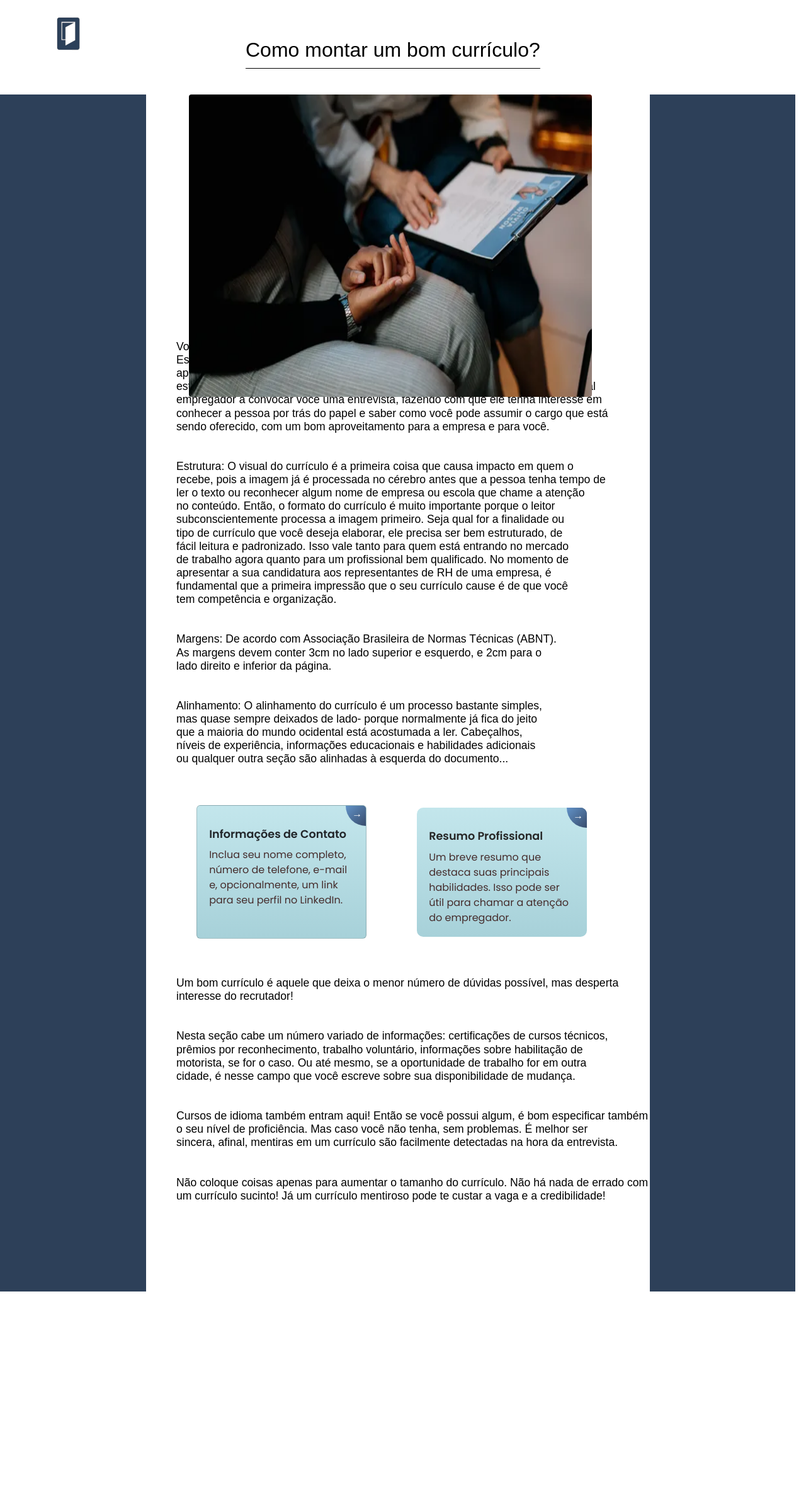
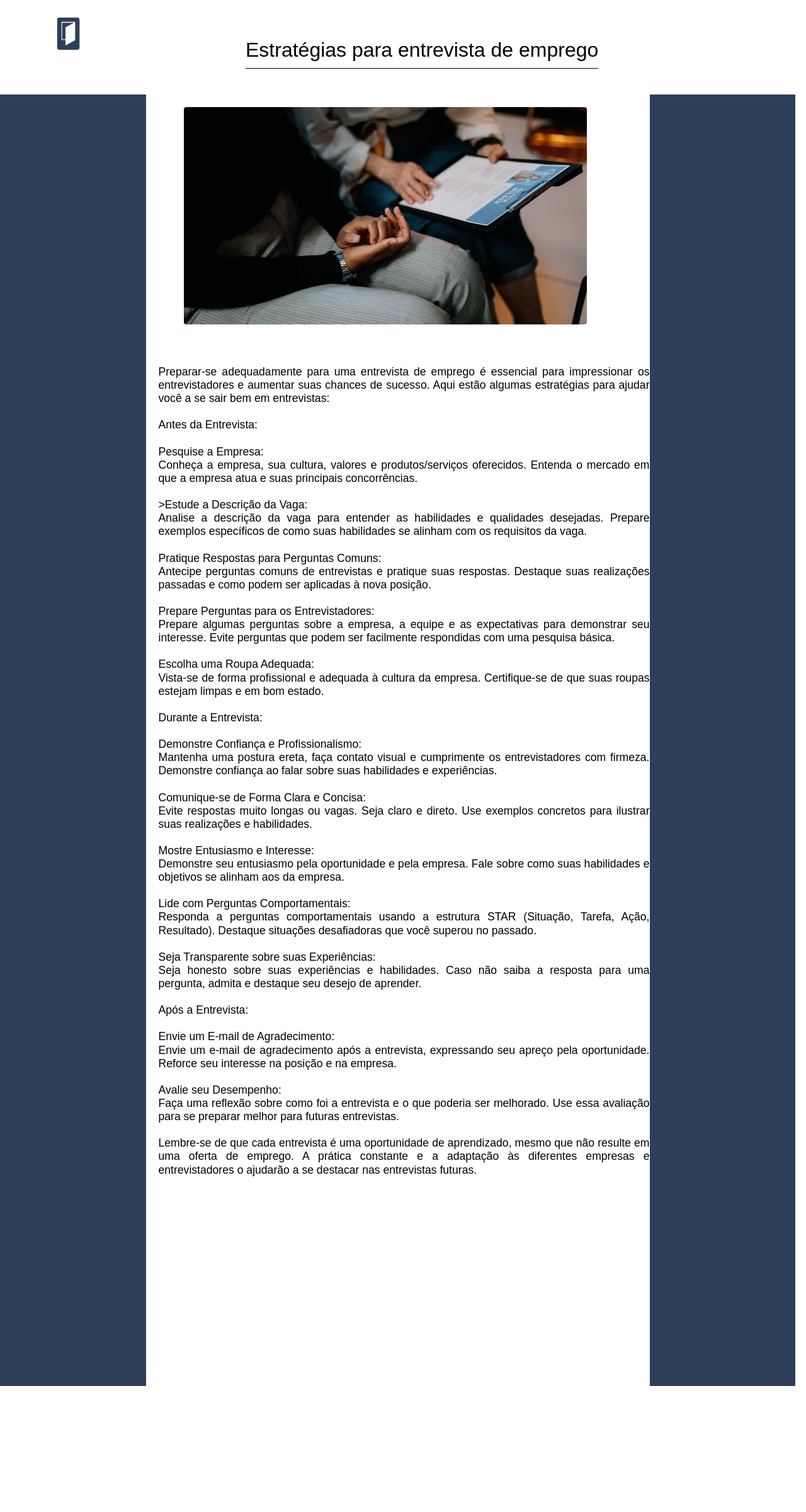
Before and after one commit to BiaMayumi/empregaki, a PHP site: page /index3.php in a window 1280 px wide. Shown: the whole page at 63% size. Before the commit the page ends 2050 px from the top, so only its background shows below. Run offline with PHP 8.4, Linux system fonts and the light colour scheme.

Commit message:
commit zinatto'

```diff
--- a/artigo/index3.php
+++ b/artigo/index3.php
@@ -14,90 +14,86 @@
 <img src="img/logo.png" alt=""  class="logo">
 
 <div class="quadrado-externo">
-        <!-- Quadrado Interno -->
-        <div class="quadrado-interno"></div>
+
+<div class="quadrado-externo">
+
+
+        <div class="quadrado-interno">
+
+            <img src="img/pexels-cottonbro-5989933.webp" alt="" class="img6">
+
+            <h3 class="texto1">
+            Preparar-se adequadamente para uma entrevista de emprego é essencial para impressionar os entrevistadores e aumentar suas chances de sucesso. Aqui estão algumas estratégias para ajudar você a se sair bem em entrevistas:<br><br>
+
+Antes da Entrevista:<br><br>
+Pesquise a Empresa:<br>
+
+Conheça a empresa, sua cultura, valores e produtos/serviços oferecidos.
+Entenda o mercado em que a empresa atua e suas principais concorrências.<br><br>
+>Estude a Descrição da Vaga:<br>
+
+Analise a descrição da vaga para entender as habilidades e qualidades desejadas.
+Prepare exemplos específicos de como suas habilidades se alinham com os requisitos da vaga.<br><br>
+Pratique Respostas para Perguntas Comuns:<br>
+
+Antecipe perguntas comuns de entrevistas e pratique suas respostas.
+Destaque suas realizações passadas e como podem ser aplicadas à nova posição.<br><br>
+Prepare Perguntas para os Entrevistadores:<br>
+
+Prepare algumas perguntas sobre a empresa, a equipe e as expectativas para demonstrar seu interesse.
+Evite perguntas que podem ser facilmente respondidas com uma pesquisa básica.<br><br>
+Escolha uma Roupa Adequada:<br>
+
+Vista-se de forma profissional e adequada à cultura da empresa.
+Certifique-se de que suas roupas estejam limpas e em bom estado.<br><br>
+Durante a Entrevista:<br><br>
+Demonstre Confiança e Profissionalismo:<br>
+
+Mantenha uma postura ereta, faça contato visual e cumprimente os entrevistadores com firmeza.
+Demonstre confiança ao falar sobre suas habilidades e experiências.<br><br>
+Comunique-se de Forma Clara e Concisa:<br>
+
+Evite respostas muito longas ou vagas. Seja claro e direto.
+Use exemplos concretos para ilustrar suas realizações e habilidades.<br><br>
+Mostre Entusiasmo e Interesse:<br>
+
+Demonstre seu entusiasmo pela oportunidade e pela empresa.
+Fale sobre como suas habilidades e objetivos se alinham aos da empresa.<br><br>
+Lide com Perguntas Comportamentais:<br>
+
+Responda a perguntas comportamentais usando a estrutura STAR (Situação, Tarefa, Ação, Resultado).
+Destaque situações desafiadoras que você superou no passado.<br><br>
+Seja Transparente sobre suas Experiências:<br>
+
+Seja honesto sobre suas experiências e habilidades.
+Caso não saiba a resposta para uma pergunta, admita e destaque seu desejo de aprender.<br><br>
+Após a Entrevista:<br><br>
+Envie um E-mail de Agradecimento:<br>
+
+Envie um e-mail de agradecimento após a entrevista, expressando seu apreço pela oportunidade.
+Reforce seu interesse na posição e na empresa.<br><br>
+Avalie seu Desempenho:<br>
+
+Faça uma reflexão sobre como foi a entrevista e o que poderia ser melhorado.
+Use essa avaliação para se preparar melhor para futuras entrevistas.<br><br>
+Lembre-se de que cada entrevista é uma oportunidade de aprendizado, mesmo que não resulte em uma oferta de emprego. A prática constante e a adaptação às diferentes empresas e entrevistadores o ajudarão a se destacar nas entrevistas futuras.
+</h3>
+
+
+
+
+
+
+
+
+
+        </div>
+    </div>
     </div>
 
-<h1 class="titulo">Como montar um bom currículo?</h1>
+<h1 class="titulo">Estratégias para entrevista de emprego</h1>
 
-<h3 class="texto1">
-    Você precisa pensar no conceito de marketing pessoal para aplicar a seu currículo.<br>
-    Essa é essência do que Você precisa pensar no conceito de marketing pessoal para <br>
-    aplicar a seu currículo. Essa é essência do que você precisa dominar,já que você <br>
-    está preparandoum seu currículo com a finalidade de atrair e convencer um potencial<br>
-    empregador a convocar você uma entrevista, fazendo com que ele tenha interesse em <br>
-    conhecer a pessoa por trás do papel e saber como você pode assumir o cargo que está<br>
-    sendo oferecido, com um bom aproveitamento para a empresa e para você. <br><br><br>
-
-    Estrutura: O visual do currículo é a primeira coisa que causa impacto em quem o <br>
-    recebe, pois a imagem já é processada no cérebro antes que a pessoa tenha tempo de<br>
-    ler o texto ou reconhecer algum nome de empresa ou escola que chame a atenção<br>
-    no conteúdo. Então, o formato do currículo é muito importante porque o leitor<br>
-    subconscientemente processa a imagem primeiro. Seja qual for a finalidade ou <br>
-    tipo de currículo que você deseja elaborar, ele precisa ser bem estruturado, de<br>
-    fácil leitura e padronizado. Isso vale tanto para quem está entrando no mercado <br>
-    de trabalho agora quanto para um profissional bem qualificado. No momento de <br>
-    apresentar a sua candidatura aos representantes de RH de uma empresa, é <br>
-    fundamental que a primeira impressão que o seu currículo cause é de que você<br>
-    tem competência e organização. <br><br><Br>
-
-    Margens: De acordo com Associação Brasileira de Normas Técnicas (ABNT).<br>
-     As margens devem conter 3cm no lado superior e esquerdo, e 2cm para o <br>
-     lado direito e inferior da página. <br><br><br>
-
-     Alinhamento: O alinhamento do currículo é um processo bastante simples,<br>
-      mas quase sempre deixados de lado- porque normalmente já fica do jeito <br>
-      que a maioria do mundo ocidental está acostumada a ler. Cabeçalhos,<br>
-       níveis de experiência, informações educacionais e habilidades adicionais<br>
-       ou qualquer outra seção são alinhadas à esquerda do documento...
 
 
 
 </h3>
-
-
-</h3>
-
-
-
-<div class="card">
-      <p class="card-title">Informações de Contato</p>
-      <p class="small-desc">
-      Inclua seu nome completo, número de telefone, e-mail e, opcionalmente, um link para seu perfil no LinkedIn.
-      </p>
-      <div class="go-corner">
-        <div class="go-arrow">→</div>
-      </div>
-    </div>
-
-
-    <img src="img/pexels-cottonbro-5989933.webp" alt=""  class="img6">
-
-
-    <div class="card2">
-      <p class="card-title2">Resumo Profissional</p>
-      <p class="small-desc2">
-      Um breve resumo que destaca suas principais habilidades. Isso pode ser útil para chamar a atenção do empregador.      </p>
-      <div class="go-corner2">
-        <div class="go-arrow2">→</div>
-      </div>
-    </div>
-
-
-    <h3 class="texto2">Um bom currículo é aquele que deixa o menor número de dúvidas possível, mas desperta <br>
-     interesse do recrutador!<br><br><br>
-
-Nesta seção cabe um número variado de informações: certificações de cursos técnicos,<br>
-prêmios por reconhecimento, trabalho voluntário, informações sobre habilitação de <br>
-motorista, se for o caso. Ou até mesmo, se a oportunidade de trabalho for em outra <br>
-cidade, é nesse campo que você escreve sobre sua disponibilidade de mudança.<br><br><br>
-
-Cursos de idioma também entram aqui! Então se você possui algum, é bom especificar também <br>
-o seu nível de proficiência. Mas caso você não tenha, sem problemas. É melhor ser<br>
- sincera, afinal, mentiras em um currículo são facilmente detectadas na hora da entrevista.<br><br><br>
-
-Não coloque coisas apenas para aumentar o tamanho do currículo. Não há nada de errado com <br>
-um currículo sucinto! Já um currículo mentiroso pode te custar a vaga e a credibilidade!<br>
-
-
-</h3>
--- a/artigo/style.css
+++ b/artigo/style.css
@@ -1,3 +1,4 @@
+
 @import url('https://fonts.googleapis.com/css2?family=Poppins:wght@100;200;300;400;500;600&display=swap');
 
 *{
@@ -38,7 +39,7 @@ body {
 /* Estilo para o quadrado interno */
 .quadrado-interno {
     width: 800px; /* Largura do quadrado interno */
-    height: 1900px; /* Altura do quadrado interno */
+    height: 2300px; /* Altura do quadrado interno */
     background-color: #ffffff; /* Cor de fundo do quadrado interno */
     position: absolute;
     top: 50%; /* Posiciona o quadrado interno no centro verticalmente */
@@ -69,10 +70,10 @@ body {
     color: #000000;
     text-align: center;
     position: absolute;
-    top: 540px;
-    left: 280px;
+    top: 480px;
+    left: 20px;
     text-align: justify; /* Adiciona justificação ao texto */
-    margin: 5; /* Remove a margem padrão */
+    margin: 20; /* Remove a margem padrão */
 
 
 }
@@ -84,8 +85,8 @@ body {
     color: #000000;
     text-align: center;
     position: absolute;
-    top: 1550px;
-    left: 280px;
+    top: 1500px;
+    left: 20px;
     text-align: justify; /* Adiciona justificação ao texto */
     margin: 5; /* Remove a margem padrão */
 
@@ -152,7 +153,7 @@ body {
     overflow: hidden;
     background: linear-gradient(to bottom, #c3e6ec, #a7d1d9);
     font-family: Arial, Helvetica, sans-serif;
-    left: 300px;
+    left: 70px;
     top: 1200px;
   }
 
@@ -253,8 +254,8 @@ body {
     overflow: hidden;
     background: linear-gradient(to bottom, #c3e6ec, #a7d1d9);
     font-family: Arial, Helvetica, sans-serif;
-    left: 650px;
-    top: 980px;
+    left: 450px;
+    top:980px;
   }
 
   .card2:before {
@@ -289,9 +290,9 @@ body {
 
 .img6{
     position: absolute;
-    top: 150px;
-    width: 50%;
-    height: 60%;
+    top: 70px;
+    width: 80%;
+    height: 15%;
     border-radius: 4px;
-    left: 300px;
+    left: 60px;
 }
--- a/artigo/style3.css
+++ b/artigo/style3.css
@@ -18,7 +18,10 @@ body {
 
 
 
+.negrito{
+  font-weight: bold;
 
+}
 
 .logo {
     width: em;
```
Also changed, not shown: artigo/index.php (+32 -47 lines), artigo/index2.php (+37 -38 lines), artigo/style2.css (+15 -14 lines), artigo/img/Rectangle 29.png (added), artigo/img/pexels-photo-5439428.jpeg (added).
